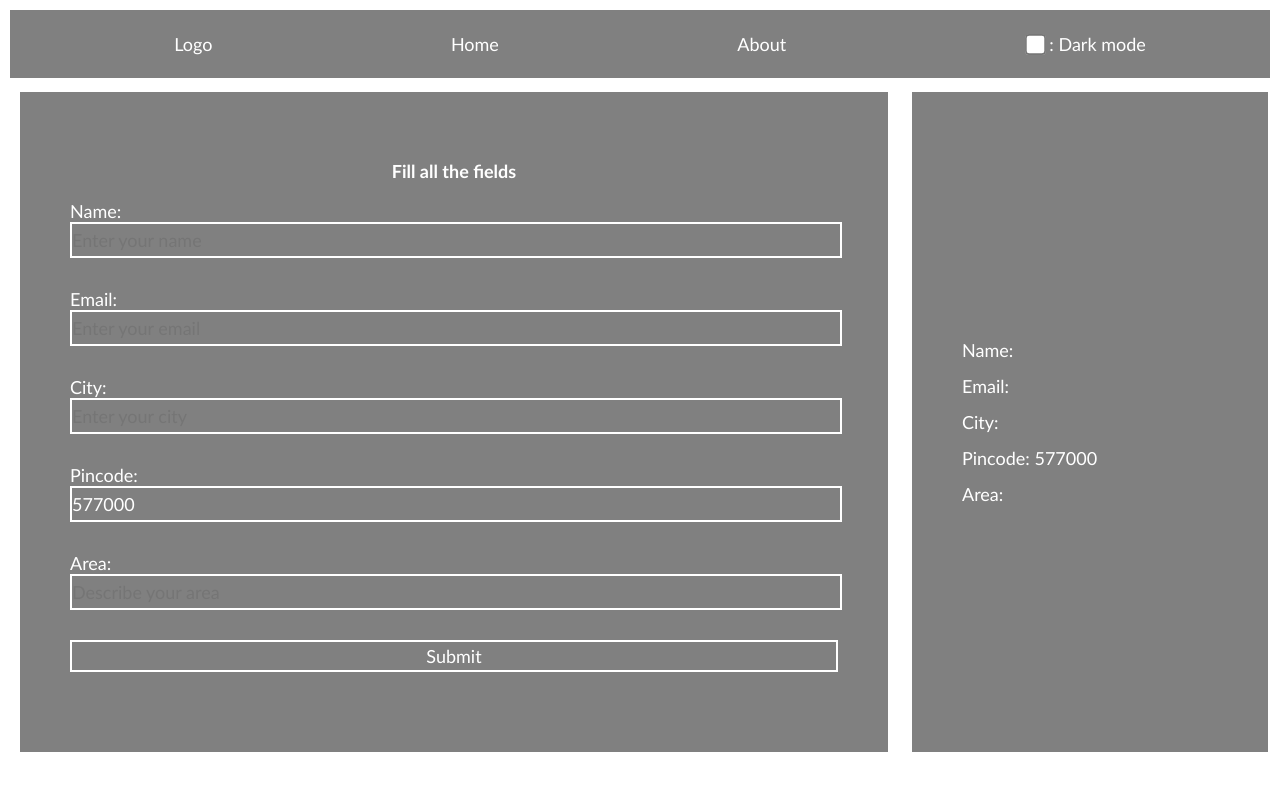
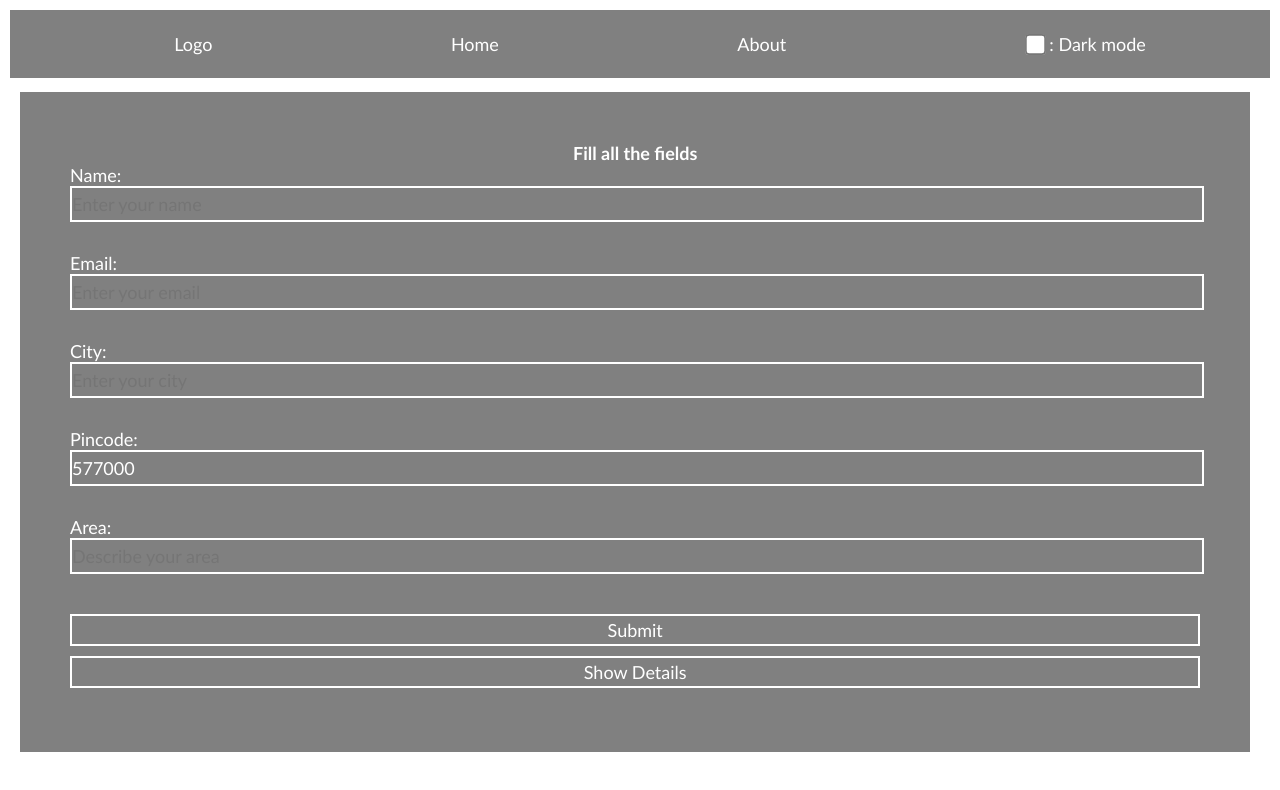
Before and after one commit to TusharBR/iVoyant, a React (Vite) app: page / in a window 1280 px wide. Shown: the top 790 px of the page. Built offline with nearby package versions, Linux system fonts and the light colour scheme.

Commit message:
modechange

```diff
--- a/src/components/Maincontainer.tsx
+++ b/src/components/Maincontainer.tsx
@@ -17,6 +17,7 @@ const Maincontainer=({darkstyle}:Props)=> {
 
   const [oit,nit]=useState<details>({ name: "", email: "",pincode: 577000, city: "",area: "" });
   const [beforesmt,aftersmt]=useState<details>({ name: "", email: "",pincode: 577000, city: "",area: "" });
+  const [disablesb,enablesb]=useState<boolean>(false);
     const myobj={...darkstyle,padding:"50px"};
     const myobj1={...darkstyle,padding:"0px"};
 
@@ -63,18 +64,20 @@ const Maincontainer=({darkstyle}:Props)=> {
   </div>
 
   <button style={myobj1} type="submit" className="btnsubmit">Submit</button>
+
+  <button style={myobj1} onClick={()=>enablesb(!disablesb)} className="btnsubmit">Show Details</button>
 </form>
  </div>
           </div>
           <div className="rightside">
-        <div style={myobj}>
+        {disablesb?<div style={myobj}>
                Name: {beforesmt.name}<br />
                Email: {beforesmt.email} <br />
                City: {beforesmt.city}<br />
                Pincode: {beforesmt.pincode}<br />
                Area: {beforesmt.area}<br />
 
-          </div>
+          </div>:""}
           </div>
 
 
--- a/src/components/Navbar.tsx
+++ b/src/components/Navbar.tsx
@@ -8,17 +8,12 @@ import { styling } from '../types/styling'
 
     }
 const Navbar=({checkfunc,darkstyle,beforeclk}:Props)=> {
-
-
   return (
-
         <nav style={darkstyle}><ol><li>Logo</li>
         <li>Home</li>
         <li>About</li>
         <li className="cb"><input className="mycheckbox" type="checkbox" onClick={checkfunc} readOnly checked={beforeclk}/> : {beforeclk===false?"Dark mode":"Light Mode"}</li>
         </ol></nav>
-
   )
 }
-
 export default Navbar
--- a/src/styles/Maincontainer.css
+++ b/src/styles/Maincontainer.css
@@ -4,6 +4,7 @@ input{
 h3
 {
     text-align: center;
+    margin: 0;
 }
 .rightside div,.leftside1
 {
@@ -18,14 +19,15 @@ h3
     align-items: center;
     line-height: 200%;
    }
-.leftside1
+.leftside
 {
-    width:60vw;
+    width:100%;
    }
 
 .bothsides
 {
     display: flex;
+    width: 98vw;
 }
 .leftside1 div{
     margin-bottom:30px;
@@ -39,3 +41,7 @@ textarea{
 
     height:12vh
 }
+button
+{
+    margin-top: 10px;
+}
```
